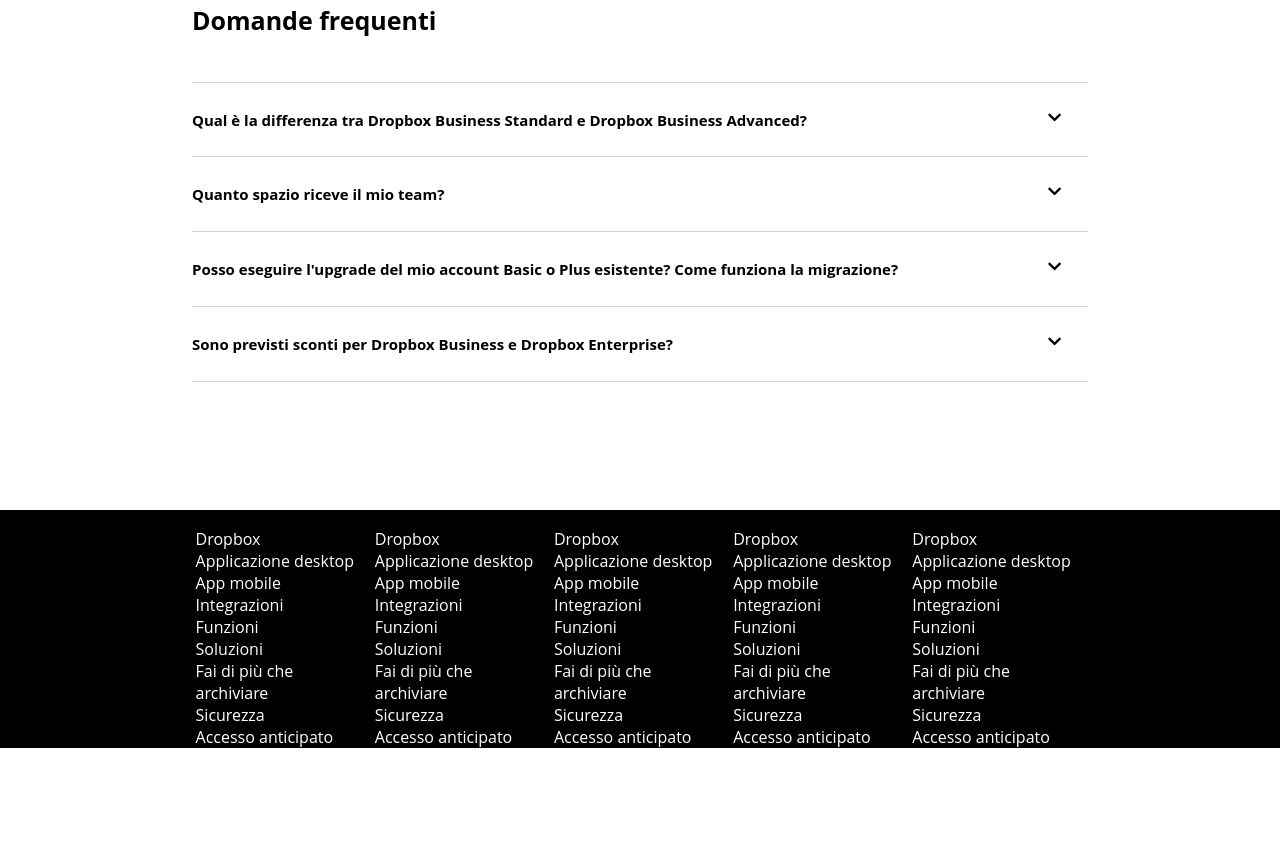
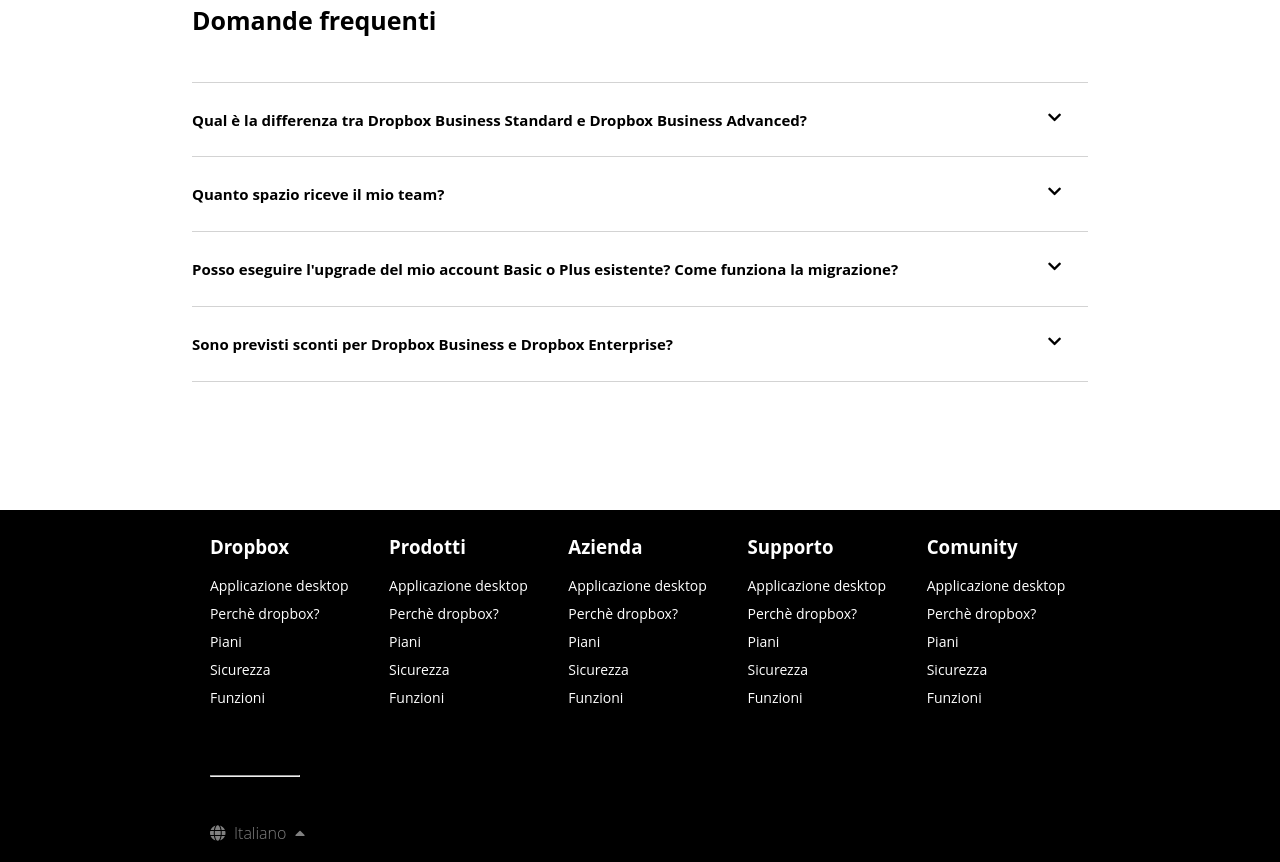
Before and after one commit to GiulsV/htmlcss-dropbox, a plain HTML site: page index.html in a window 1280 px wide. Shown: the part 5216-6078 px from the top of the page. Before the commit the page ends 5964 px from the top, so only its background shows below. Drawn offline with Linux system fonts and the light colour scheme.

Commit message:
Footer completo

```diff
--- a/css/style.css
+++ b/css/style.css
@@ -619,5 +619,30 @@ footer{
 .listafooter{
     float: left;
     width: 20%;
-    margin-top: 2%;
+    padding: 2% 2%;
+    line-height: 2;
 }
+.listafooter h3{
+    margin-bottom: 5%;
+}
+
+.listafooter li{
+    font-size: 14px;
+    margin: 0;
+}
+
+#line{
+    color: white;
+    width: 10%;
+    margin-top: 5%;
+    margin-left: 2%;
+}
+.ita{
+    margin: 5% 2%;
+    padding-bottom: 2%;
+    color: gray;
+}
+
+.ita span{
+    padding: 0 1%;
+}
--- a/index.html
+++ b/index.html
@@ -423,7 +423,6 @@
                     <p>Domande frequenti</p>
 
                         <ul>
-
                             <li>Qual è la differenza tra Dropbox Business Standard e Dropbox Business Advanced?<i class="fas fa-chevron-down"></i></li>
                             <li>Quanto spazio riceve il mio team?<i class="fas fa-chevron-down"></i></li>
                             <li>Posso eseguire l'upgrade del mio account Basic o Plus esistente? Come funziona la migrazione?<i class="fas fa-chevron-down"></i></li>
@@ -452,77 +451,68 @@
             <div class="row">
                 <!-- col1 -->
                 <div class="listafooter">
+                    <h3>Dropbox</h3>
                     <ul>
-                        <li>Dropbox</li>
                         <li>Applicazione desktop</li>
-                        <li>App mobile</li>
-                        <li>Integrazioni</li>
+                        <li>Perchè dropbox?</li>
+                        <li>Piani</li>
+                        <li>Sicurezza</li>
                         <li>Funzioni</li>
-                        <li>Soluzioni</li>
-                        <li>Fai di più che archiviare</li>
-                        <li>Sicurezza</li>
-                        <li>Accesso anticipato</li>
                     </ul>
                 </div>
 
                 <!-- listafooter2 -->
                 <div class="listafooter">
+                    <h3>Prodotti</h3>
                     <ul>
-                        <li>Dropbox</li>
                         <li>Applicazione desktop</li>
-                        <li>App mobile</li>
-                        <li>Integrazioni</li>
+                        <li>Perchè dropbox?</li>
+                        <li>Piani</li>
+                        <li>Sicurezza</li>
                         <li>Funzioni</li>
-                        <li>Soluzioni</li>
-                        <li>Fai di più che archiviare</li>
-                        <li>Sicurezza</li>
-                        <li>Accesso anticipato</li>
                     </ul>
                 </div>
 
                 <!-- listafooter3 -->
                 <div class="listafooter">
+                    <h3>Azienda</h3>
                     <ul>
-                        <li>Dropbox</li>
                         <li>Applicazione desktop</li>
-                        <li>App mobile</li>
-                        <li>Integrazioni</li>
+                        <li>Perchè dropbox?</li>
+                        <li>Piani</li>
+                        <li>Sicurezza</li>
                         <li>Funzioni</li>
-                        <li>Soluzioni</li>
-                        <li>Fai di più che archiviare</li>
-                        <li>Sicurezza</li>
-                        <li>Accesso anticipato</li>
                     </ul>
                 </div>
                 <!-- listafooter4 -->
                 <div class="listafooter">
+                    <h3>Supporto</h3>
                     <ul>
-                        <li>Dropbox</li>
                         <li>Applicazione desktop</li>
-                        <li>App mobile</li>
-                        <li>Integrazioni</li>
+                        <li>Perchè dropbox?</li>
+                        <li>Piani</li>
+                        <li>Sicurezza</li>
                         <li>Funzioni</li>
-                        <li>Soluzioni</li>
-                        <li>Fai di più che archiviare</li>
-                        <li>Sicurezza</li>
-                        <li>Accesso anticipato</li>
                     </ul>
                 </div>
                 <!-- listafooter5 -->
                 <div class="listafooter">
+                    <h3>Comunity</h3>
                     <ul>
-                        <li>Dropbox</li>
                         <li>Applicazione desktop</li>
-                        <li>App mobile</li>
-                        <li>Integrazioni</li>
+                        <li>Perchè dropbox?</li>
+                        <li>Piani</li>
+                        <li>Sicurezza</li>
                         <li>Funzioni</li>
-                        <li>Soluzioni</li>
-                        <li>Fai di più che archiviare</li>
-                        <li>Sicurezza</li>
-                        <li>Accesso anticipato</li>
                     </ul>
                 </div>
             <!-- /div -->
+            </div>
+
+            <hr id="line">
+
+            <div class="ita">
+                <i class="fas fa-globe"></i><span>Italiano</span><i class="fas fa-caret-up"></i>
             </div>
         </div>
 
```
